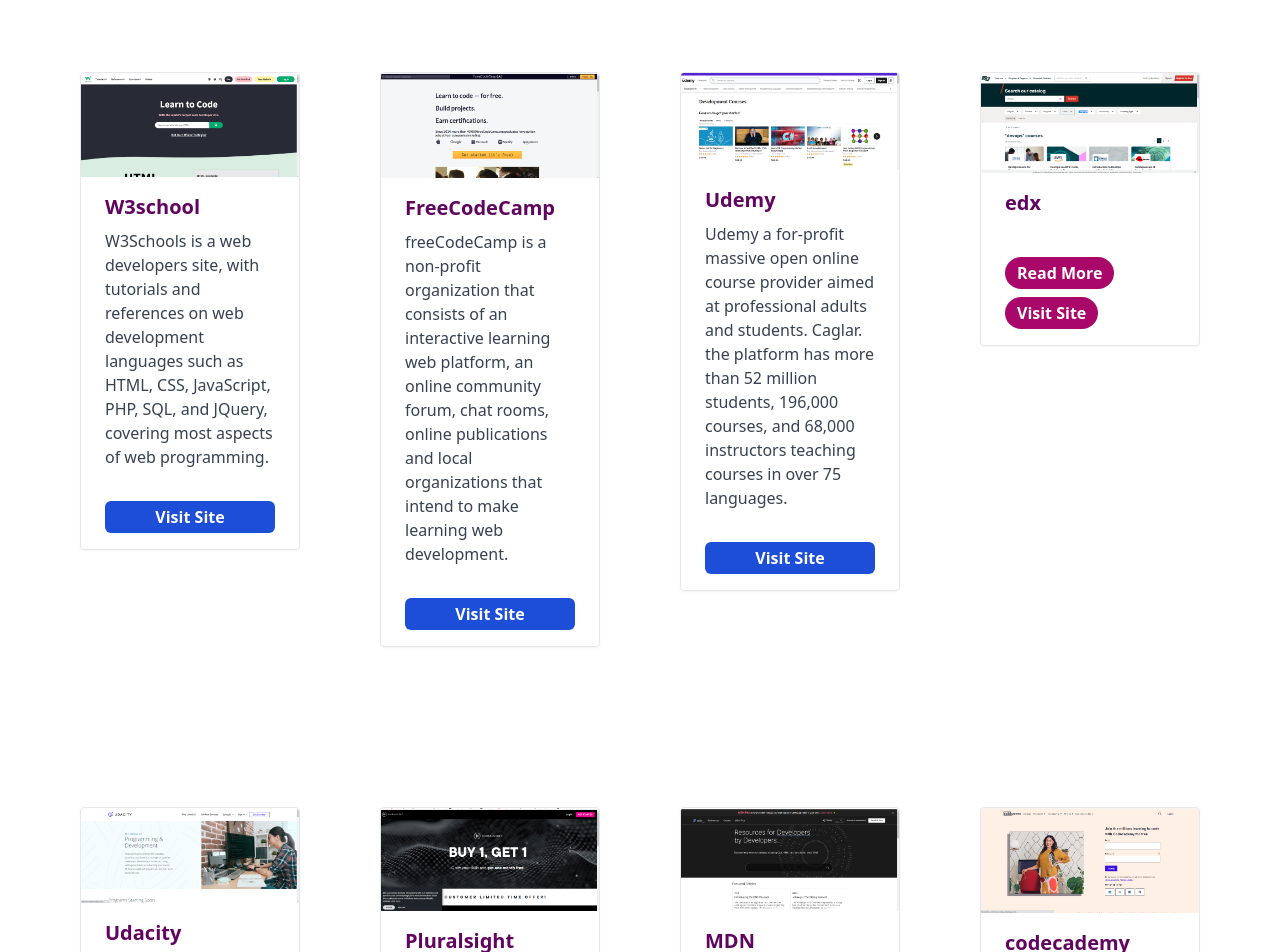
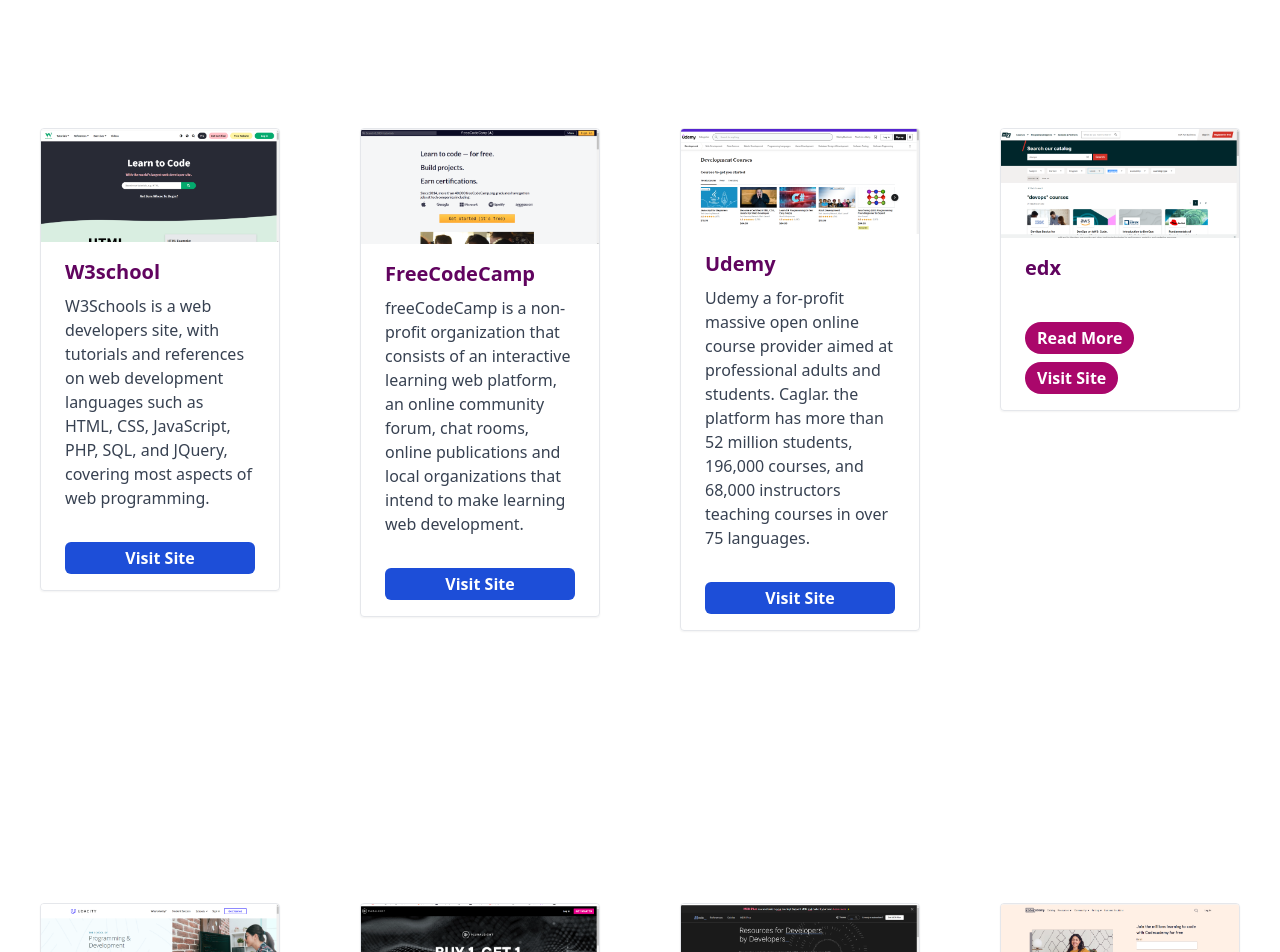
Before and after one commit to Clifftech123/educationalwebsites, a React (Create React App) app: page /programing in a window 1280 px wide. Shown: the part 80-1032 px from the top of the page. Built offline with nearby package versions, Linux system fonts and the light colour scheme.

Commit message:
I change the size of the card

```diff
--- a/src/components/Programing.jsx
+++ b/src/components/Programing.jsx
@@ -24,15 +24,19 @@
 
 const Programing = () => {
 
- const [ CloseText , SetCloseText] = useState(false)
+
 
 	return (
 		<>
-			<div className=" p-10 sm:w-full     grid grid-cols-1 sm:grid-cols-1 md:grid-cols-3 lg:grid-cols-4 xl:grid-cols-4 sm:justify-center">
+			<div className=" p-30 py-24  sm:w-full grid grid-cols-1 sm:grid-cols-1 md:grid-cols-3 lg:grid-cols-4 xl:grid-cols-4 ">
 				{/* W3SCHOOL */}
 				<div className="p-10">
 					<div className="max-w-sm rounded overflow-hidden shadow-sm border">
-						<img className="w-full" src={W3school} alt="W3school " />
+						<img
+							className="w-full  2xl:object-cover 2xl:object-center sm:w-full sm:object-cover sm:object-center"
+							src={W3school}
+							alt="W3school "
+						/>
 						<div className="px-6 py-4">
 							<div className="font-bold text-xl mb-2  text-Footer_bg ">
 								W3school
@@ -59,7 +63,11 @@
 				{/* SECOND CARD  /FreecodeCamp*/}
 				<div className="p-10">
 					<div className="max-w-sm rounded overflow-hidden  shadow-sm border">
-						<img className="w-full" src={FreeCodeCamp} alt="FreeCodeCamp" />
+						<img
+							className="w-full  2xl:object-cover 2xl:object-center sm:w-full sm:object-cover sm:object-center"
+							src={FreeCodeCamp}
+							alt="FreeCodeCamp"
+						/>
 						<div className="px-6 py-4">
 							<div className="font-bold text-xl mb-2   text-Footer_bg ">
 								FreeCodeCamp
@@ -86,7 +94,11 @@
 				{/* THIRD CARD Udemy  */}
 				<div className="p-10">
 					<div className="max-w-sm rounded overflow-hidden  shadow-sm border">
-						<img className="w-full" src={Udemy} alt="Udemy" />
+						<img
+							className="w-full  2xl:object-cover 2xl:object-center sm:w-full sm:object-cover sm:object-center"
+							src={Udemy}
+							alt="Udemy"
+						/>
 						<div className="px-6 py-4">
 							<div className="font-bold text-xl mb-2   text-Footer_bg ">
 								Udemy
@@ -113,7 +125,11 @@
 
 				<div className="p-10">
 					<div className="max-w-sm rounded overflow-hidden  shadow-sm border">
-						<img className="w-full" src={Udx} alt="Udx" />
+						<img
+							className="w-full  2xl:object-cover 2xl:object-center sm:w-full sm:object-cover sm:object-center"
+							src={Udx}
+							alt="Udx"
+						/>
 						<div className="px-6 py-4">
 							<div className="font-bold text-xl mb-2  text-Footer_bg ">edx</div>
 							<p className="text-gray-700 text-base hidden">
@@ -125,7 +141,7 @@
 						<div className="px-6 pt-4 pb-2 md:space-2">
 							<span>
 								<button
-									onClick={() => SetCloseText(true)}
+
 									type="button"
 									className="inline-block  bg-G_Purple -200 rounded-full px-3 py-1 text-md font-semibold text-white mr-2 mb-2"
 								>
@@ -145,11 +161,15 @@
 			</div>
 
 			{/* -----------=============== SECOND ROW=========== ============== */}
-			<div className=" p-10  grid grid-cols-1 sm:grid-cols-1 md:grid-cols-3 lg:grid-cols-4 xl:grid-cols-4 sm:justify-center">
+			<div className=" p-30 py-24  grid grid-cols-1 sm:grid-cols-1 md:grid-cols-3 lg:grid-cols-4 xl:grid-cols-4 sm:justify-center">
 				{/* https://www.udacity.com/ */}
 				<div className="p-10">
 					<div className="max-w-sm rounded overflow-hidden shadow-sm border">
-						<img className="w-full" src={Udercity} alt="Udercity " />
+						<img
+							className="w-full  2xl:object-cover 2xl:object-center sm:w-full sm:object-cover sm:object-center"
+							src={Udercity}
+							alt="Udercity "
+						/>
 						<div className="px-6 py-4">
 							<div className="font-bold text-xl mb-2  text-Footer_bg ">
 								Udacity
@@ -179,7 +199,11 @@
 				{/* pluralsight*/}
 				<div className="p-10">
 					<div className="max-w-sm rounded overflow-hidden  shadow-sm border">
-						<img className="w-full" src={pluralsight} alt="pluralsight" />
+						<img
+							className="w-full  2xl:object-cover 2xl:object-center sm:w-full sm:object-cover sm:object-center"
+							src={pluralsight}
+							alt="pluralsight"
+						/>
 						<div className="px-6 py-4">
 							<div className="font-bold text-xl mb-2   text-Footer_bg ">
 								Pluralsight
@@ -209,7 +233,11 @@
 				{/* MDN  */}
 				<div className="p-10">
 					<div className="max-w-sm rounded overflow-hidden  shadow-sm border">
-						<img className="w-full" src={MDN} alt="MDN" />
+						<img
+							className="w-full  2xl:object-cover 2xl:object-center sm:w-full sm:object-cover sm:object-center"
+							src={MDN}
+							alt="MDN"
+						/>
 						<div className="px-6 py-4">
 							<div className="font-bold text-xl mb-2   text-Footer_bg ">
 								MDN
@@ -239,8 +267,12 @@
 
 				<div className="p-10">
 					<div className="max-w-sm rounded overflow-hidden  shadow-sm border">
-						<img className="w-full" src={codeCademy} alt="codecademy" />
-						<div className="px-6 py-4">
+						<img
+							className="w-full  2xl:object-cover 2xl:object-center sm:w-full sm:object-cover sm:object-center"
+							src={codeCademy}
+							alt="codecademy"
+						/>
+						<div className="px-6 py-6">
 							<div className="font-bold text-xl mb-2  text-Footer_bg ">
 								{" "}
 								codecademy
@@ -254,7 +286,7 @@
 						<div className="px-6 pt-4 pb-2 md:space-2">
 							<span>
 								<button
-									onClick={() => SetCloseText(true)}
+
 									type="button"
 									className="inline-block  bg-G_Purple -200 rounded-full px-3 py-1 text-md font-semibold text-white mr-2 mb-2"
 								>
```
